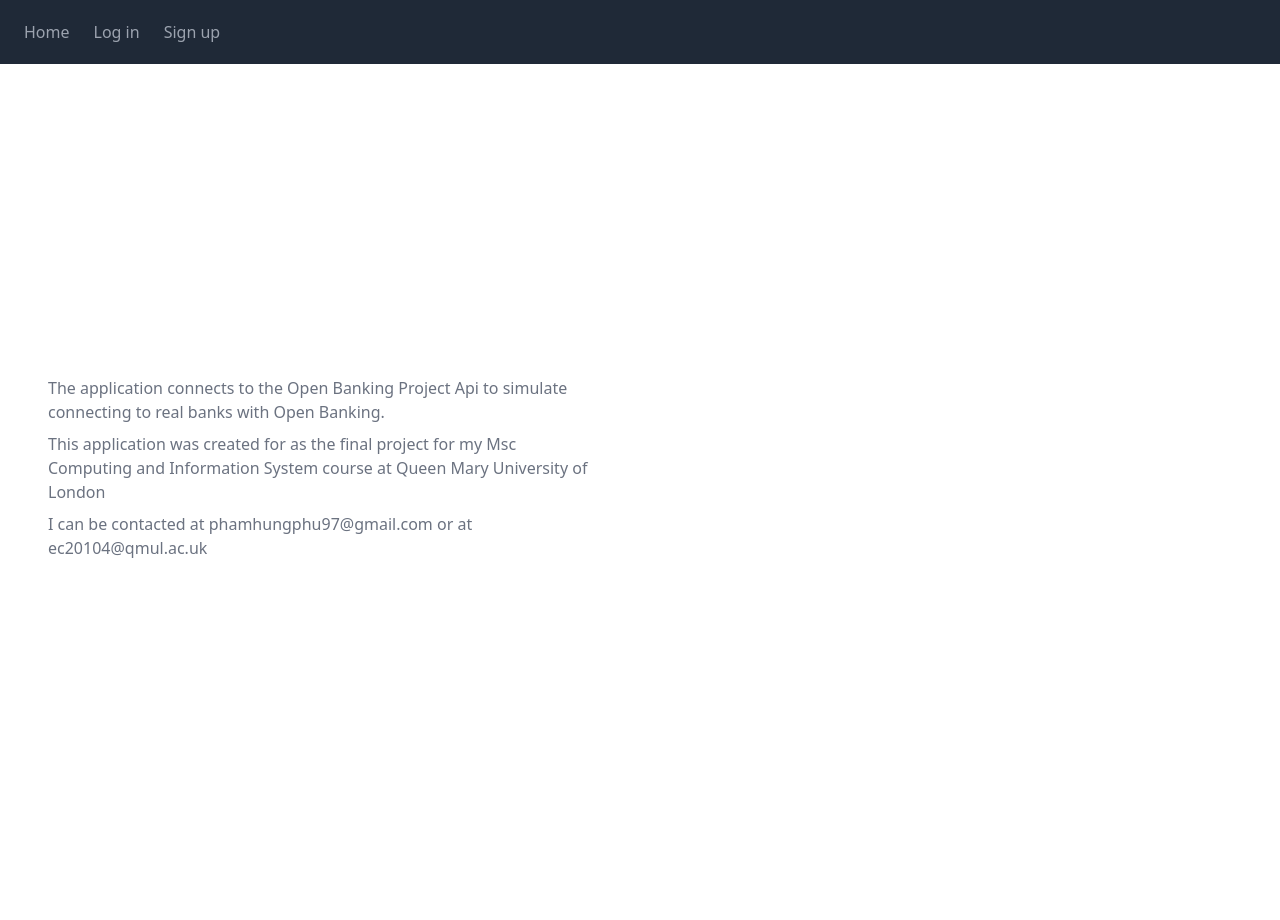
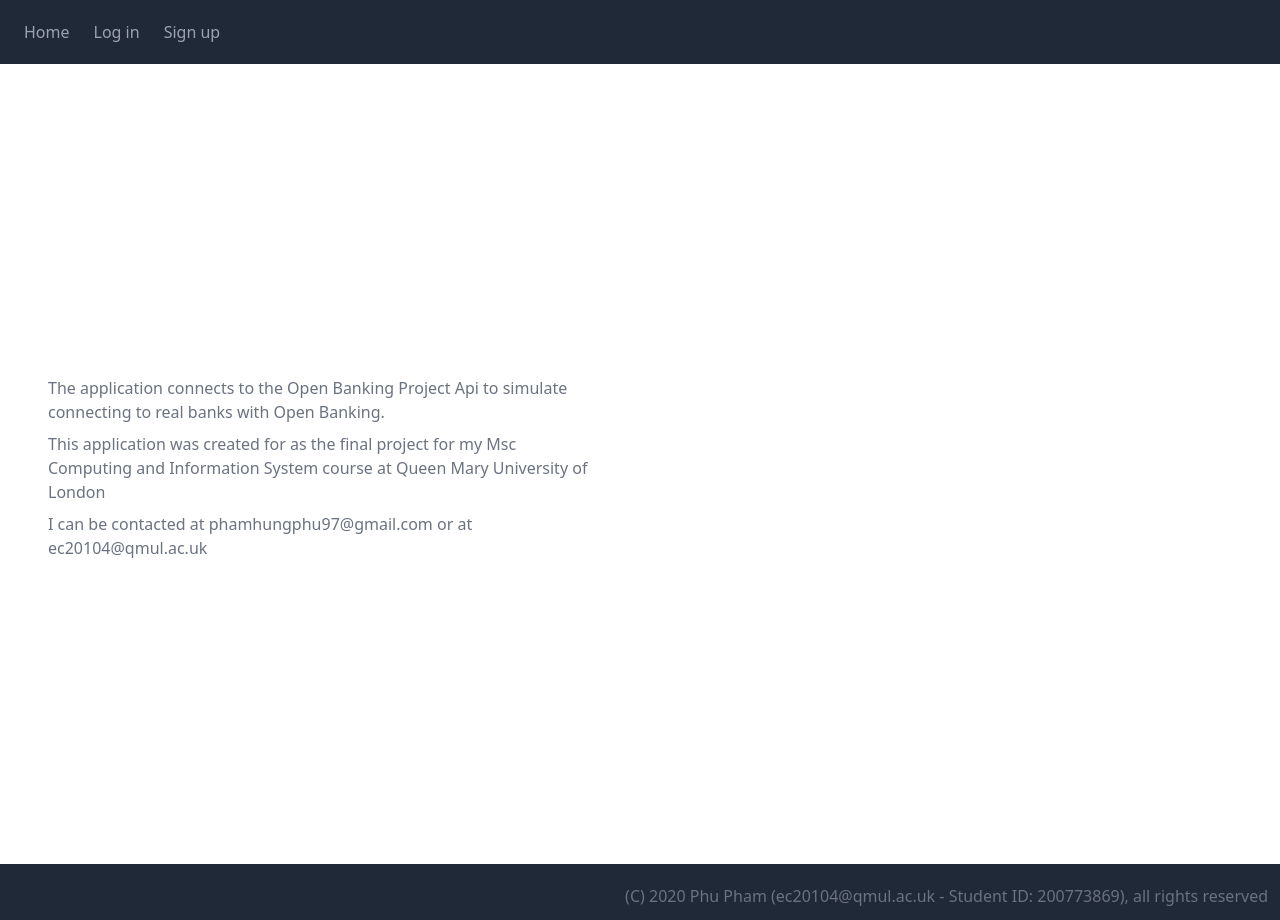
Before and after one commit to phupham83/thesisproject, a React (Create React App) app: page /about in a window 1280 px wide. Before the commit the page ends 864 px from the top, so only its background shows below. Built offline with nearby package versions, Linux system fonts and the light colour scheme; no server answers.

Commit message:
Added Footer

```diff
--- a/src/App.js
+++ b/src/App.js
@@ -16,6 +16,7 @@ import Verified from "./components/users/Verified"
 import SignUpSMSstep from "./components/users/SignUpSMSstep"
 import SignUpEmailStep from "./components/users/SignUpEmailStep"
 import ChangeNumber from "./components/users/ChangeNumber"
+import Footer from "./components/Footer"
 import { localLogin  } from "./reducers/userReducer"
 
 
@@ -33,6 +34,7 @@ const App = () => {
     const btnStyle = "lg:inline-flex lg:w-auto w-full px-3 py-2 rounded text-gray-400 items-center justify-center hover:bg-gray-900 hover:text-white hover:shadow-lg "
     const navStyle = "flex items-center bg-gray-800 p-3 flex-wrap"
     return (
+        <div>
             <div >
                 {user === null ?
                     <Router>
@@ -154,7 +156,8 @@ const App = () => {
                     </Router>
                 }
             </div>
-
+            <Footer />
+        </div>
     )
 }
 
--- /dev/null
+++ b/src/components/Footer.js
@@ -0,0 +1,11 @@
+import React from "react"
+
+const Footer = () => {
+    return(
+        <footer className ="flex items-center bg-gray-800 p-3 justify-end">
+            <p >(C) 2020 Phu Pham (ec20104@qmul.ac.uk - Student ID: 200773869), all rights reserved</p>
+        </footer>
+    )
+}
+
+export default Footer
--- a/src/components/utils/Loading.js
+++ b/src/components/utils/Loading.js
@@ -2,7 +2,7 @@ import React from "react"
 
 const Loading = () => {
     return(
-        <div className="flex items-center justify-center w-full h-full">
+        <div className="flex items-center justify-center w-full h-screen">
             <div className="flex justify-center items-center space-x-1 text-sm text-gray-700 ">
 
                 <svg fill='none' className="w-12 h-12 animate-spin" viewBox="0 0 32 32" xmlns='http://www.w3.org/2000/svg'>
```
Lines whose indentation alone changed are shown as unchanged.
